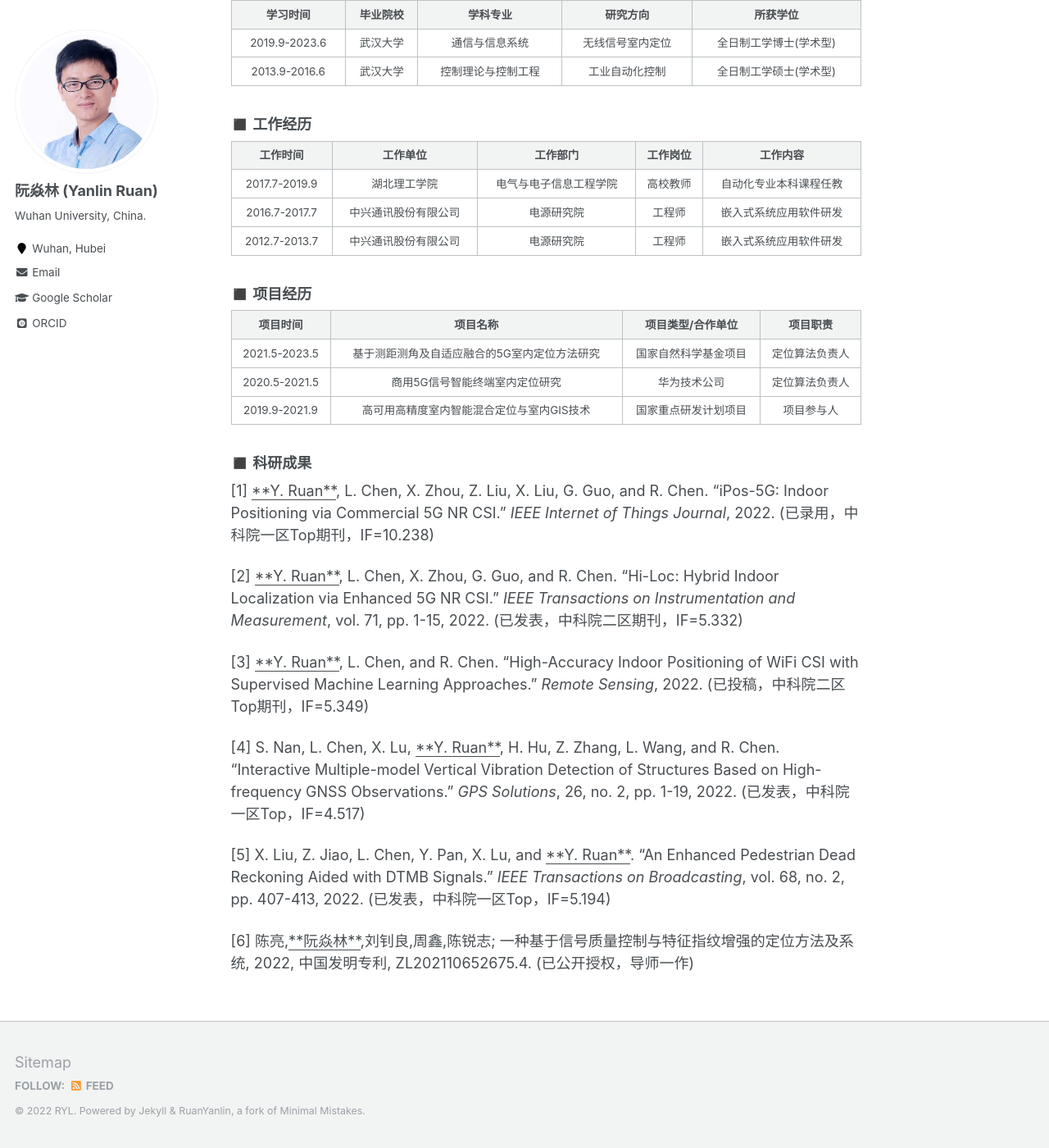
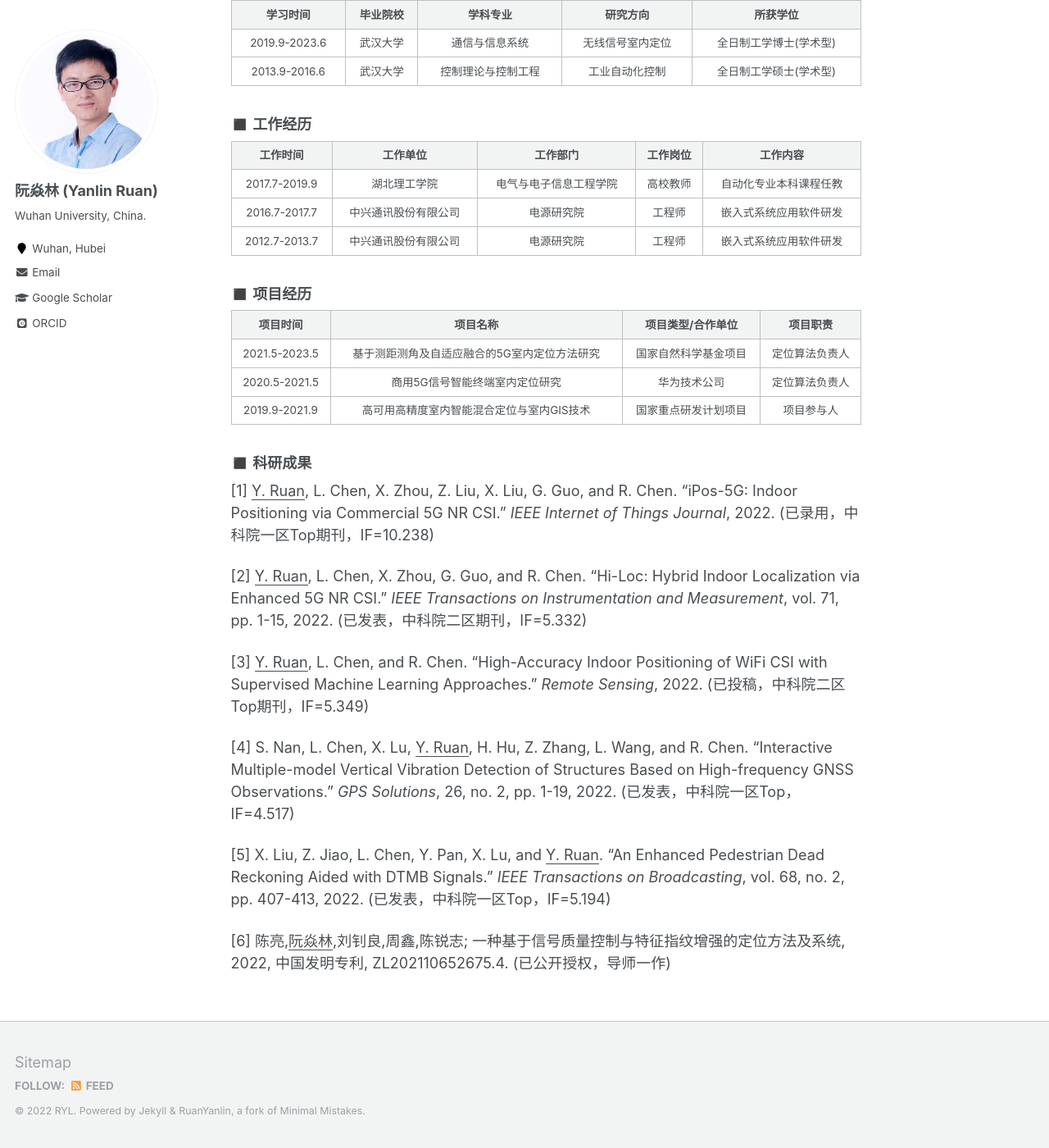
Before and after one commit to whuryl/whuryl.github.io, a Jekyll site: the page built from _pages/about.md, in a window 1280 px wide and 1400 px high, scrolled down 512 px. Shown: the whole window at 82% size. Built offline with Jekyll 4.4.1, drawn with Linux system fonts in a browser that asks for light colours; some web fonts are replaced.

```diff
--- a/_pages/about.md
+++ b/_pages/about.md
@@ -44,14 +44,14 @@ redirect_from:
 
 ### ◼️ 科研成果
 
-[1]	<u>**Y. Ruan**</u>, L. Chen, X. Zhou, Z. Liu, X. Liu, G. Guo, and R. Chen. "iPos-5G: Indoor Positioning via Commercial 5G NR CSI." *IEEE Internet of Things Journal*, 2022. (已录用，中科院一区Top期刊，IF=10.238)
+[1]	<u>Y. Ruan</u>, L. Chen, X. Zhou, Z. Liu, X. Liu, G. Guo, and R. Chen. "iPos-5G: Indoor Positioning via Commercial 5G NR CSI." *IEEE Internet of Things Journal*, 2022. (已录用，中科院一区Top期刊，IF=10.238)
 
-[2]	<u>**Y. Ruan**</u>, L. Chen, X. Zhou, G. Guo, and R. Chen. "Hi-Loc: Hybrid Indoor Localization via Enhanced 5G NR CSI." *IEEE Transactions on Instrumentation and Measurement*, vol. 71, pp. 1-15, 2022. (已发表，中科院二区期刊，IF=5.332)
+[2]	<u>Y. Ruan</u>, L. Chen, X. Zhou, G. Guo, and R. Chen. "Hi-Loc: Hybrid Indoor Localization via Enhanced 5G NR CSI." *IEEE Transactions on Instrumentation and Measurement*, vol. 71, pp. 1-15, 2022. (已发表，中科院二区期刊，IF=5.332)
 
-[3]	<u>**Y. Ruan**</u>, L. Chen, and R. Chen. "High-Accuracy Indoor Positioning of WiFi CSI with Supervised Machine Learning Approaches." *Remote Sensing*, 2022. (已投稿，中科院二区Top期刊，IF=5.349)
+[3]	<u>Y. Ruan</u>, L. Chen, and R. Chen. "High-Accuracy Indoor Positioning of WiFi CSI with Supervised Machine Learning Approaches." *Remote Sensing*, 2022. (已投稿，中科院二区Top期刊，IF=5.349)
 
-[4]	S. Nan, L. Chen, X. Lu, <u>**Y. Ruan**</u>, H. Hu, Z. Zhang, L. Wang, and R. Chen. "Interactive Multiple-model Vertical Vibration Detection of Structures Based on High-frequency GNSS Observations." *GPS Solutions*, 26, no. 2, pp. 1-19, 2022. (已发表，中科院一区Top，IF=4.517)
+[4]	S. Nan, L. Chen, X. Lu, <u>Y. Ruan</u>, H. Hu, Z. Zhang, L. Wang, and R. Chen. "Interactive Multiple-model Vertical Vibration Detection of Structures Based on High-frequency GNSS Observations." *GPS Solutions*, 26, no. 2, pp. 1-19, 2022. (已发表，中科院一区Top，IF=4.517)
 
-[5]	X. Liu, Z. Jiao, L. Chen, Y. Pan, X. Lu, and <u>**Y. Ruan**</u>. "An Enhanced Pedestrian Dead Reckoning Aided with DTMB Signals." *IEEE Transactions on Broadcasting*, vol. 68, no. 2, pp. 407-413, 2022. (已发表，中科院一区Top，IF=5.194)
+[5]	X. Liu, Z. Jiao, L. Chen, Y. Pan, X. Lu, and <u>Y. Ruan</u>. "An Enhanced Pedestrian Dead Reckoning Aided with DTMB Signals." *IEEE Transactions on Broadcasting*, vol. 68, no. 2, pp. 407-413, 2022. (已发表，中科院一区Top，IF=5.194)
 
-[6]	陈亮,<u>**阮焱林**</u>,刘钊良,周鑫,陈锐志; 一种基于信号质量控制与特征指纹增强的定位方法及系统, 2022, 中国发明专利, ZL202110652675.4. (已公开授权，导师一作)
+[6]	陈亮,<u>阮焱林</u>,刘钊良,周鑫,陈锐志; 一种基于信号质量控制与特征指纹增强的定位方法及系统, 2022, 中国发明专利, ZL202110652675.4. (已公开授权，导师一作)
```
